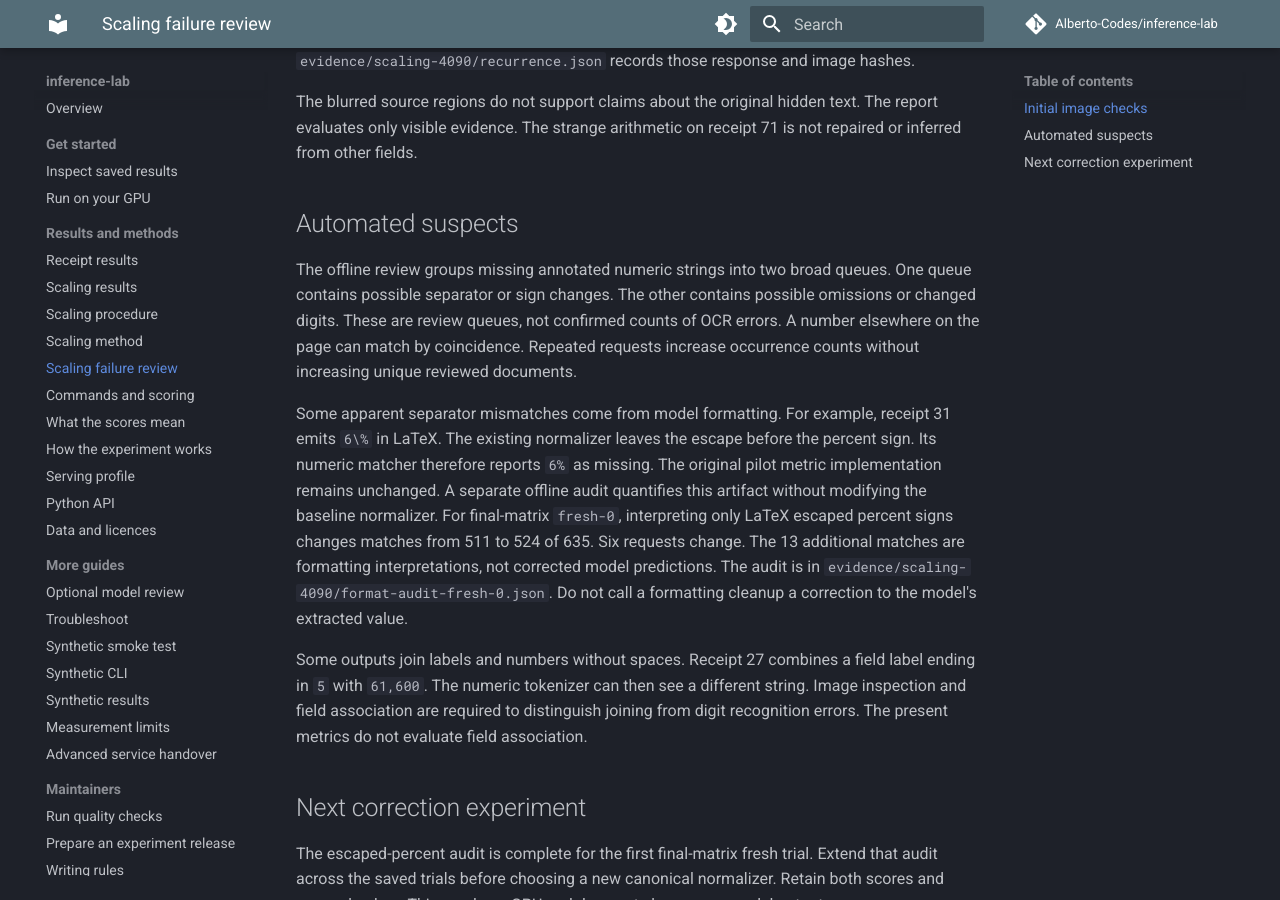
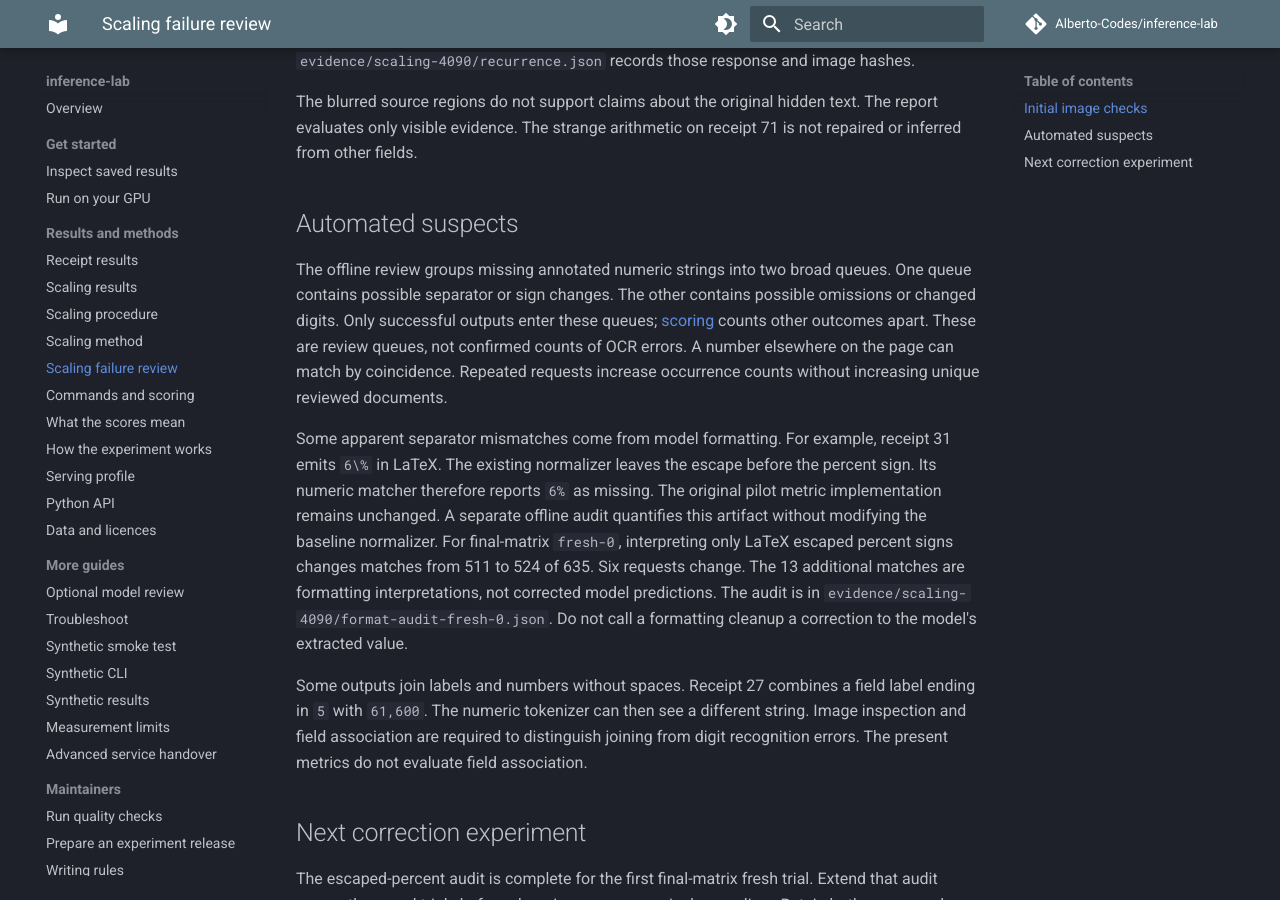
Before and after one commit to Alberto-Codes/inference-lab, an MkDocs documentation site: the page built from docs/reference/scaling-failures.md, in a window 1280 px wide and 900 px high, scrolled down 1414 px. Built offline with MkDocs 1.6.1 and Material for MkDocs 9.7.7, drawn with Linux system fonts in a browser that asks for light colours; comment, search, counter and statistics services are not loaded.

Commit message:
no-mistakes(document): Note suspect-queue scope in scaling failure report

```diff
--- a/docs/reference/scaling-failures.md
+++ b/docs/reference/scaling-failures.md
@@ -44,6 +44,7 @@ The strange arithmetic on receipt 71 is not repaired or inferred from other fiel
 The offline review groups missing annotated numeric strings into two broad queues.
 One queue contains possible separator or sign changes.
 The other contains possible omissions or changed digits.
+Only successful outputs enter these queues; [scoring](../how-to/run-scaling.md) counts other outcomes apart.
 These are review queues, not confirmed counts of OCR errors.
 A number elsewhere on the page can match by coincidence.
 Repeated requests increase occurrence counts without increasing unique reviewed documents.
```
